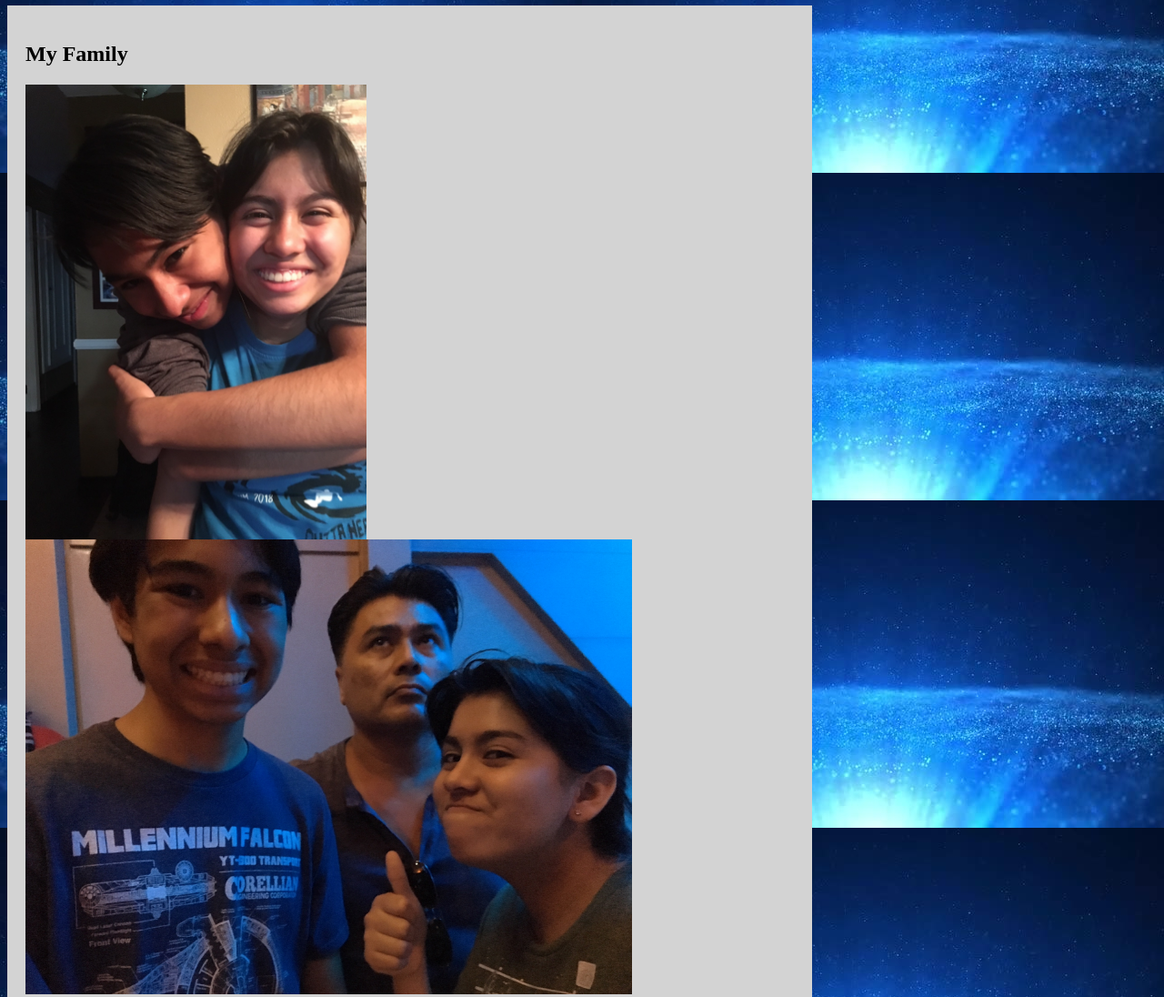
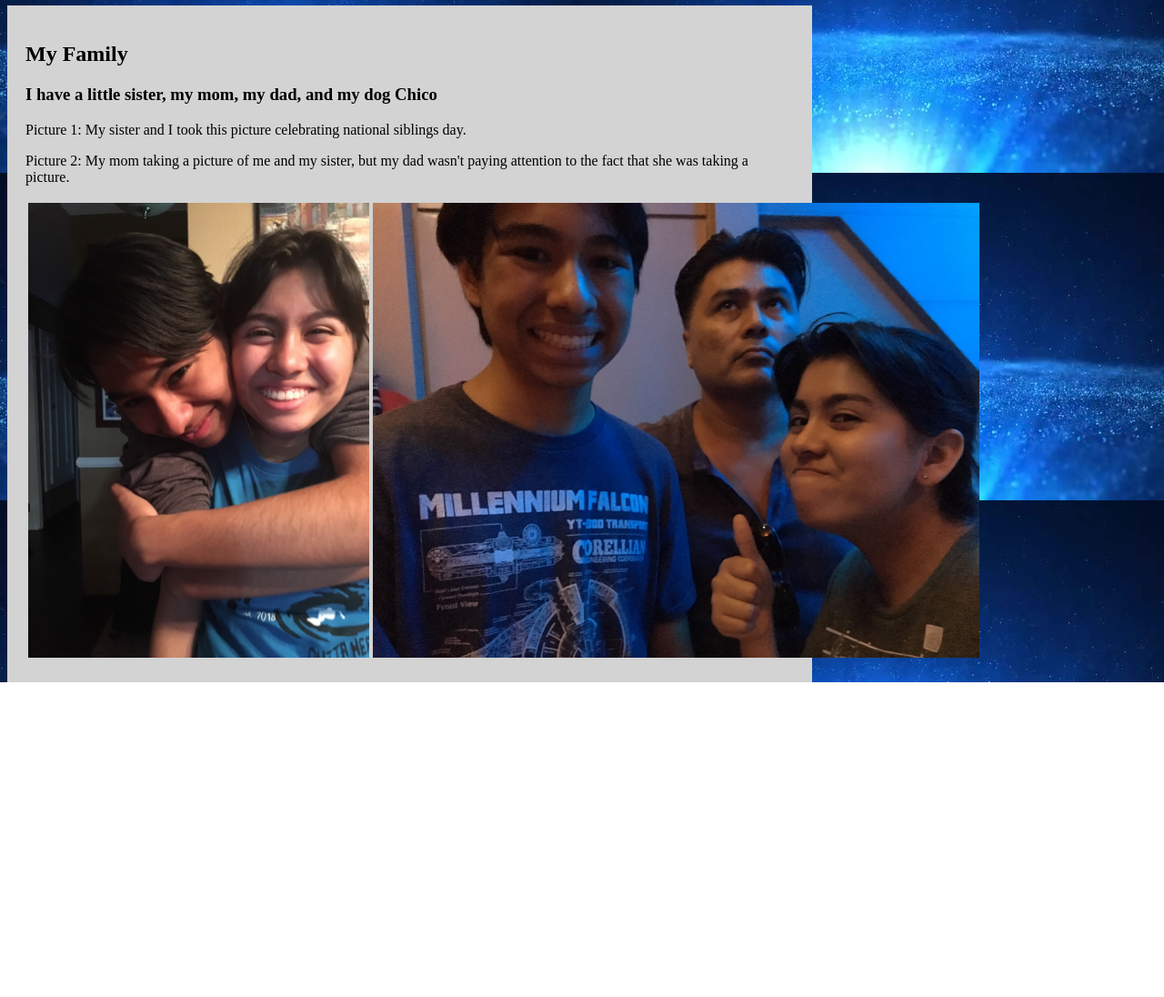
Before and after one commit to Ngaguilar20/Advanced-Website, a plain HTML site: page index.html in a window 1280 px wide. Shown: the part 890-1986 px from the top of the page at 91% size. After the commit the page ends 1640 px from the top, so only its background shows below. Drawn offline with Linux system fonts and the light colour scheme.

Commit message:
Update index.html

```diff
--- a/index.html
+++ b/index.html
@@ -31,13 +31,18 @@
       </div>
       <div class="card" style="background-color:#d3d3d3;">
         <h2>My Family</h2>
-        <img src="Boi_and_Mez.jpg" width:"200" height="500" title="Boi and Mez">
-		 <br>
-		<img src="Mez_and_Boi_at_Disneyland.jpg" width:"200" height="500" title= "Dad not paying attention">
+	<table>
+		<tr>
+        <td><img src="Boi_and_Mez.jpg" width:"200" height="500" title="Boi and Mez"></td>
+		<td><img src="Mez_and_Boi_at_Disneyland.jpg" width:"200" height="500" title= "Dad not paying attention"></td>
+		</tr>
+		<tr>
         <h3>I have a little sister, my mom, my dad, and my dog Chico</h3>
         <p>Picture 1: My sister and I took this picture celebrating national siblings day.</p>
 		<p>Picture 2: My mom taking a picture of me and my sister, but my dad wasn't paying attention to the fact that she was taking a picture.</p>
-	  </div>
+	  <tr>
+	  </table>
+		</div>
     </div>
     <div class="rightcolumn">
       <div class="card" style="background-color:#d3d3d3;">
```
